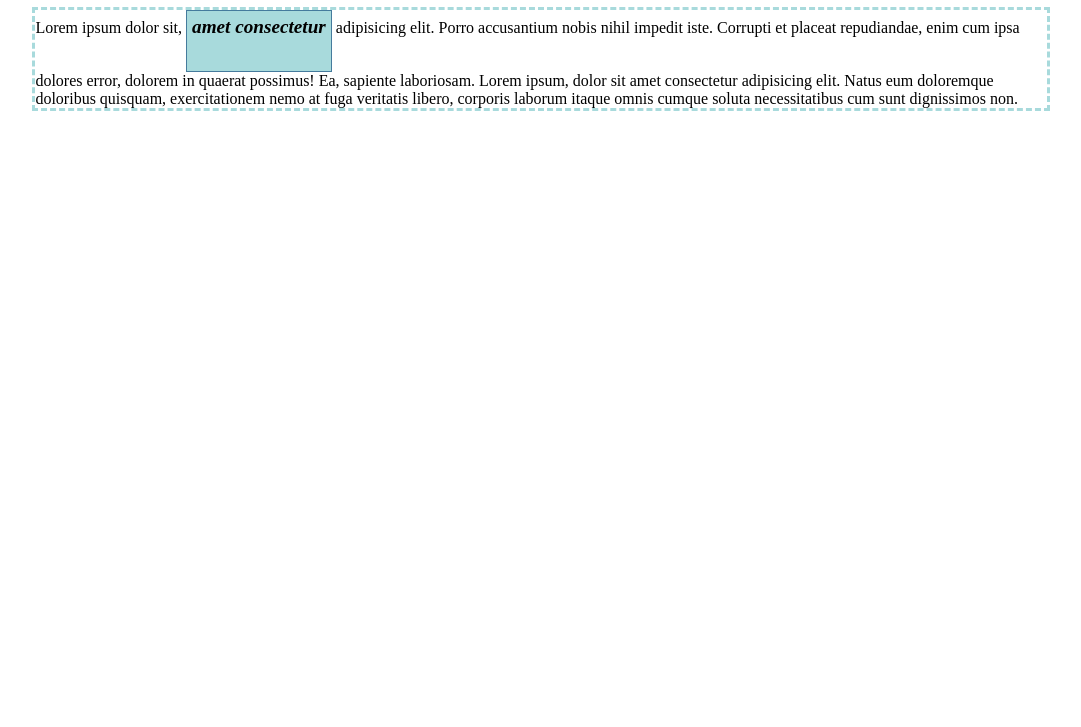
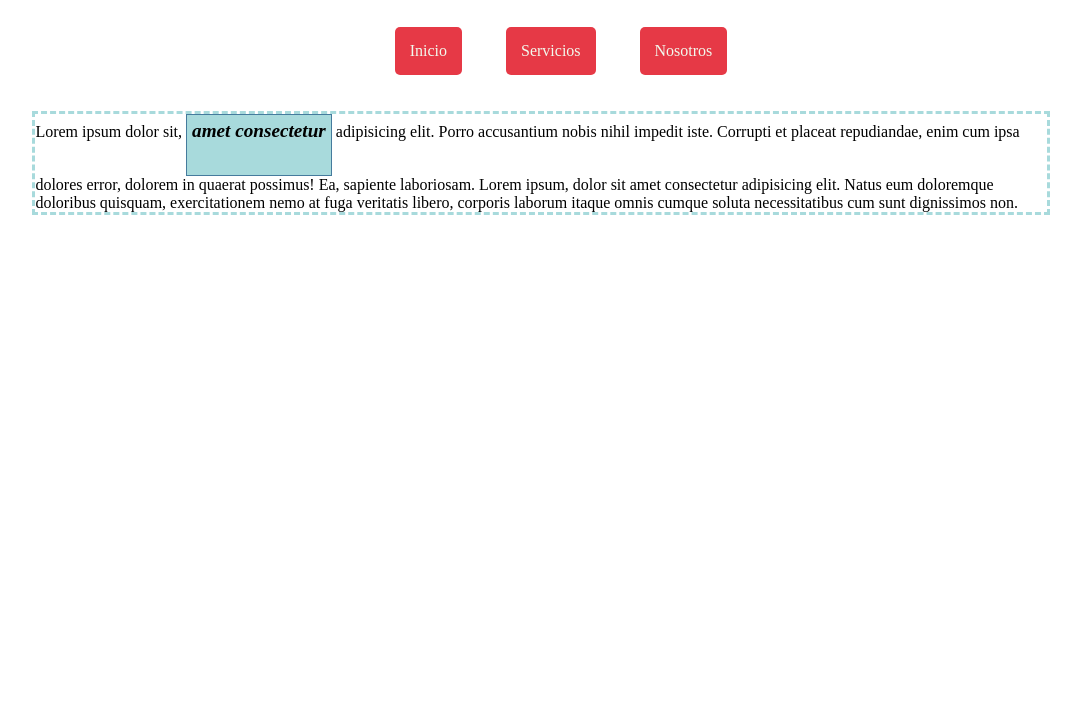
Before and after one commit to adrian1426/CSS_Curso, a plain HTML site: page posicionamiento/index.html in a window 1280 px wide. Shown: the part 73-800 px from the top of the page, without its empty margins (99-1180 px from the left). Drawn offline with Linux system fonts and the light colour scheme.

Commit message:
diplay inline-block parte2

```diff
--- a/posicionamiento/estilos.css
+++ b/posicionamiento/estilos.css
@@ -1,6 +1,24 @@
 h1 {
   text-align: center;
   color: #457b9d;
+}
+
+.menu {
+  list-style-type: none;
+  text-align: center;
+}
+
+.menu li {
+  display: inline-block;
+  padding: 15px;
+  margin: 20px;
+  background-color: #e63946;
+  border-radius: 5px;
+}
+
+a {
+  text-decoration: none;
+  color: #f1faee;
 }
 
 div.contenedor {
--- a/posicionamiento/index.html
+++ b/posicionamiento/index.html
@@ -11,6 +11,13 @@
 
 <body>
   <h1>Propiedad Display inline-block en CSS</h1>
+
+  <ul class="menu">
+    <li><a href="#">Inicio</a></li>
+    <li><a href="#">Servicios</a></li>
+    <li><a href="#">Nosotros</a></li>
+  </ul>
+
   <div class="contenedor">
     Lorem ipsum dolor sit, <span>amet consectetur</span> adipisicing elit. Porro accusantium nobis nihil impedit iste.
     Corrupti et
```
